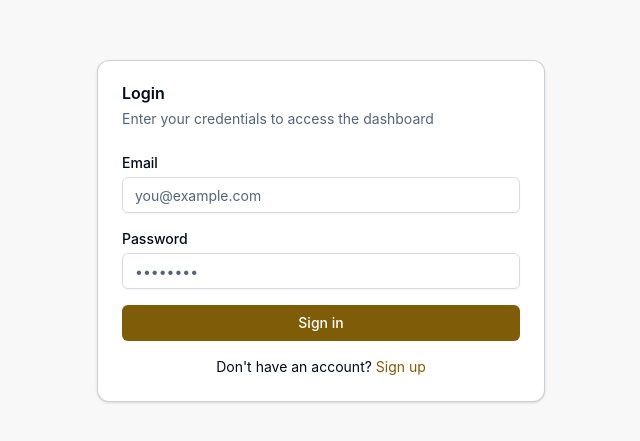
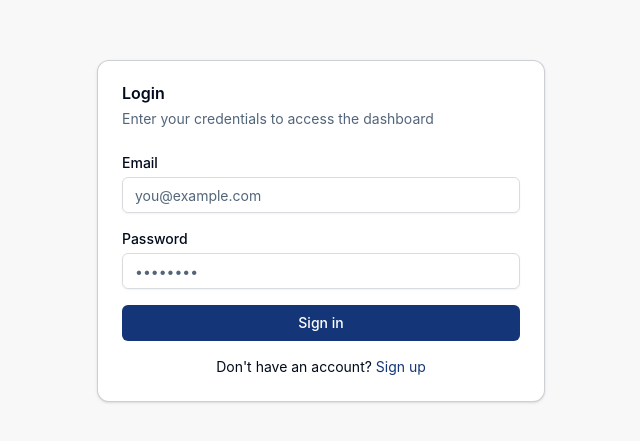
Before and after one commit to EventAssistant/Bolt-event-assistant, a React (Vite) app: page /login in a window 1280 px wide. Shown: the part 169-610 px from the top of the page, without its empty margins (319-959 px from the left). Built offline with nearby package versions, Linux system fonts and the light colour scheme; no server answers.

Commit message:
Update theme colors & nav padding

```diff
--- a/src/components/NavBar.tsx
+++ b/src/components/NavBar.tsx
@@ -79,7 +79,7 @@ export function NavBar() {
               to={path}
               className={({ isActive }) =>
                 cn(
-                  "flex items-center gap-2 rounded-md px-4 py-2.5 text-sm font-medium transition-all duration-150",
+                  "flex items-center gap-2 rounded-md px-3 py-1.5 text-sm font-medium transition-all duration-150",
                   isActive
                     ? "bg-primary text-primary-foreground"
                     : "text-muted-foreground hover:bg-accent hover:text-accent-foreground"
--- a/src/index.css
+++ b/src/index.css
@@ -54,33 +54,33 @@
   --card-foreground: oklch(0.15 0.04 252);
   --popover: oklch(1 0 0);
   --popover-foreground: oklch(0.15 0.04 252);
-  --primary: oklch(0.50 0.10 83);
+  --primary: oklch(0.35 0.12 262);
   --primary-foreground: oklch(1 0 0);
   --secondary: oklch(0.92 0.01 252);
   --secondary-foreground: oklch(0.15 0.04 252);
   --muted: oklch(0.92 0.01 252);
   --muted-foreground: oklch(0.50 0.04 252);
   --accent: oklch(0.92 0.01 252);
-  --accent-foreground: oklch(0.50 0.10 83);
+  --accent-foreground: oklch(0.35 0.12 262);
   --destructive: oklch(0.65 0.22 27);
   --destructive-foreground: oklch(1 0 0);
   --border: oklch(0.20 0.05 252 / 20%);
   --input: oklch(0.20 0.05 252 / 15%);
-  --ring: oklch(0.50 0.10 83 / 60%);
-  --chart-1: oklch(0.50 0.10 83);
+  --ring: oklch(0.35 0.12 262 / 60%);
+  --chart-1: oklch(0.35 0.12 262);
   --chart-2: oklch(0.40 0.09 222);
   --chart-3: oklch(0.50 0.08 180);
   --chart-4: oklch(0.45 0.11 140);
   --chart-5: oklch(0.55 0.14 50);
   --sidebar: oklch(0.98 0.001 252);
   --sidebar-foreground: oklch(0.15 0.04 252);
-  --sidebar-primary: oklch(0.50 0.10 83);
+  --sidebar-primary: oklch(0.35 0.12 262);
   --sidebar-primary-foreground: oklch(1 0 0);
   --sidebar-accent: oklch(0.92 0.01 252);
-  --sidebar-accent-foreground: oklch(0.15 0.04 252);
+  --sidebar-accent-foreground: oklch(0.35 0.12 262);
   --sidebar-border: oklch(0.20 0.05 252 / 20%);
   --sidebar-ring: oklch(0.50 0.10 83 / 60%);
-  --gold: oklch(0.50 0.10 83);
+  --gold: oklch(0.35 0.12 262);
   --gold-foreground: oklch(1 0 0);
   --navy: oklch(0.22 0.06 252);
   --navy-foreground: oklch(0.95 0.01 252);
@@ -93,34 +93,34 @@
   --card-foreground: oklch(0.95 0.01 252);
   --popover: oklch(0.20 0.038 252);
   --popover-foreground: oklch(0.95 0.01 252);
-  --primary: oklch(0.80 0.14 83);
-  --primary-foreground: oklch(0.12 0.025 252);
+  --primary: oklch(0.55 0.15 262);
+  --primary-foreground: oklch(0.98 0 0);
   --secondary: oklch(0.22 0.04 252);
   --secondary-foreground: oklch(0.92 0.01 252);
   --muted: oklch(0.20 0.035 252);
   --muted-foreground: oklch(0.62 0.04 252);
   --accent: oklch(0.22 0.04 252);
-  --accent-foreground: oklch(0.80 0.14 83);
+  --accent-foreground: oklch(0.55 0.15 262);
   --destructive: oklch(0.65 0.22 27);
   --destructive-foreground: oklch(0.98 0 0);
   --border: oklch(1 0 0 / 10%);
   --input: oklch(1 0 0 / 12%);
-  --ring: oklch(0.80 0.14 83 / 60%);
-  --chart-1: oklch(0.80 0.14 83);
+  --ring: oklch(0.55 0.15 262 / 60%);
+  --chart-1: oklch(0.55 0.15 262);
   --chart-2: oklch(0.60 0.12 222);
   --chart-3: oklch(0.70 0.10 180);
   --chart-4: oklch(0.65 0.14 140);
   --chart-5: oklch(0.72 0.18 50);
   --sidebar: oklch(0.15 0.038 252);
   --sidebar-foreground: oklch(0.95 0.01 252);
-  --sidebar-primary: oklch(0.80 0.14 83);
-  --sidebar-primary-foreground: oklch(0.12 0.025 252);
+  --sidebar-primary: oklch(0.55 0.15 262);
+  --sidebar-primary-foreground: oklch(0.98 0 0);
   --sidebar-accent: oklch(0.22 0.04 252);
   --sidebar-accent-foreground: oklch(0.92 0.01 252);
   --sidebar-border: oklch(1 0 0 / 10%);
-  --sidebar-ring: oklch(0.80 0.14 83 / 60%);
-  --gold: oklch(0.80 0.14 83);
-  --gold-foreground: oklch(0.12 0.025 252);
+  --sidebar-ring: oklch(0.55 0.15 262 / 60%);
+  --gold: oklch(0.55 0.15 262);
+  --gold-foreground: oklch(0.98 0 0);
   --navy: oklch(0.22 0.06 252);
   --navy-foreground: oklch(0.95 0.01 252);
 }
```
